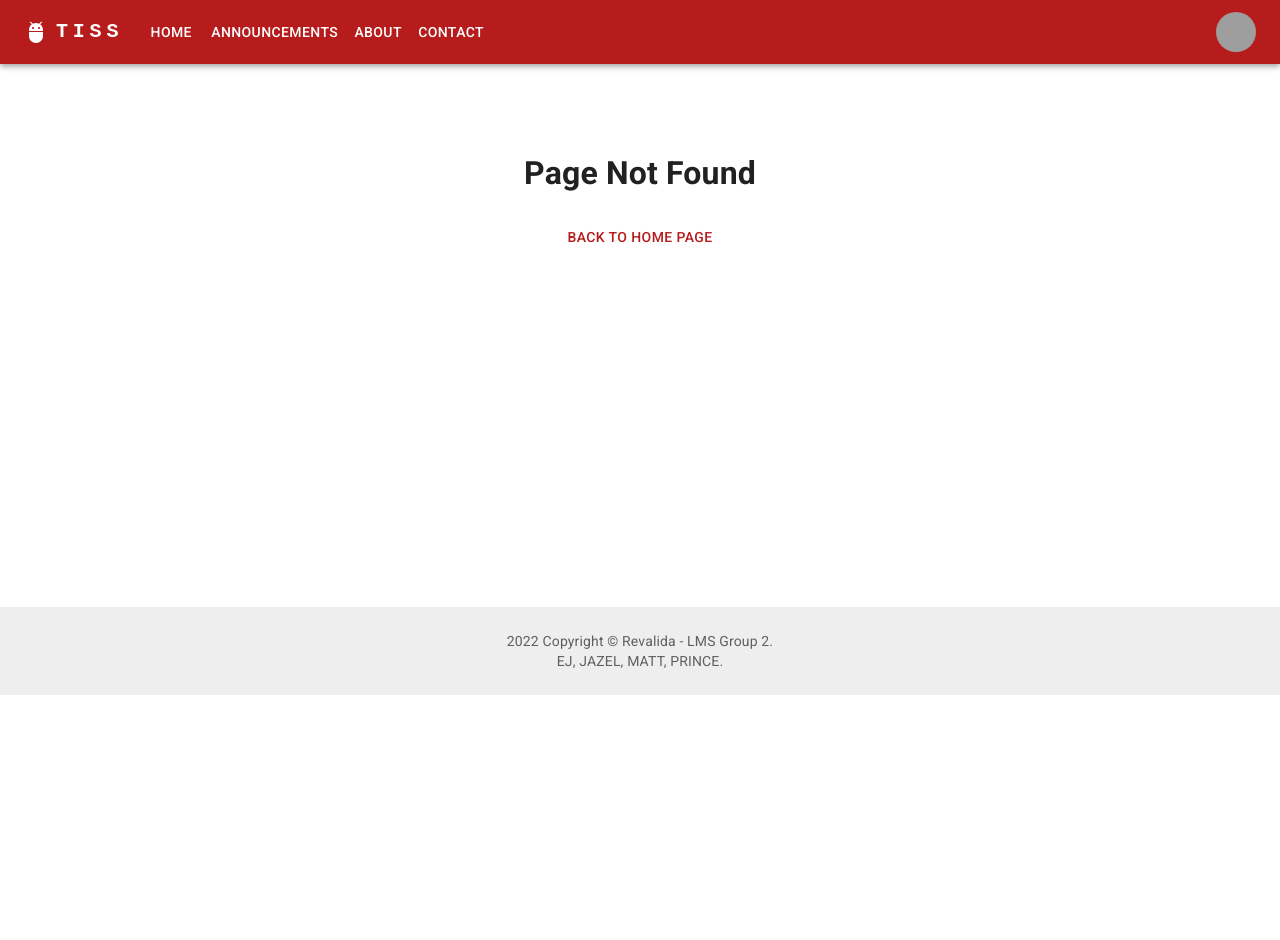
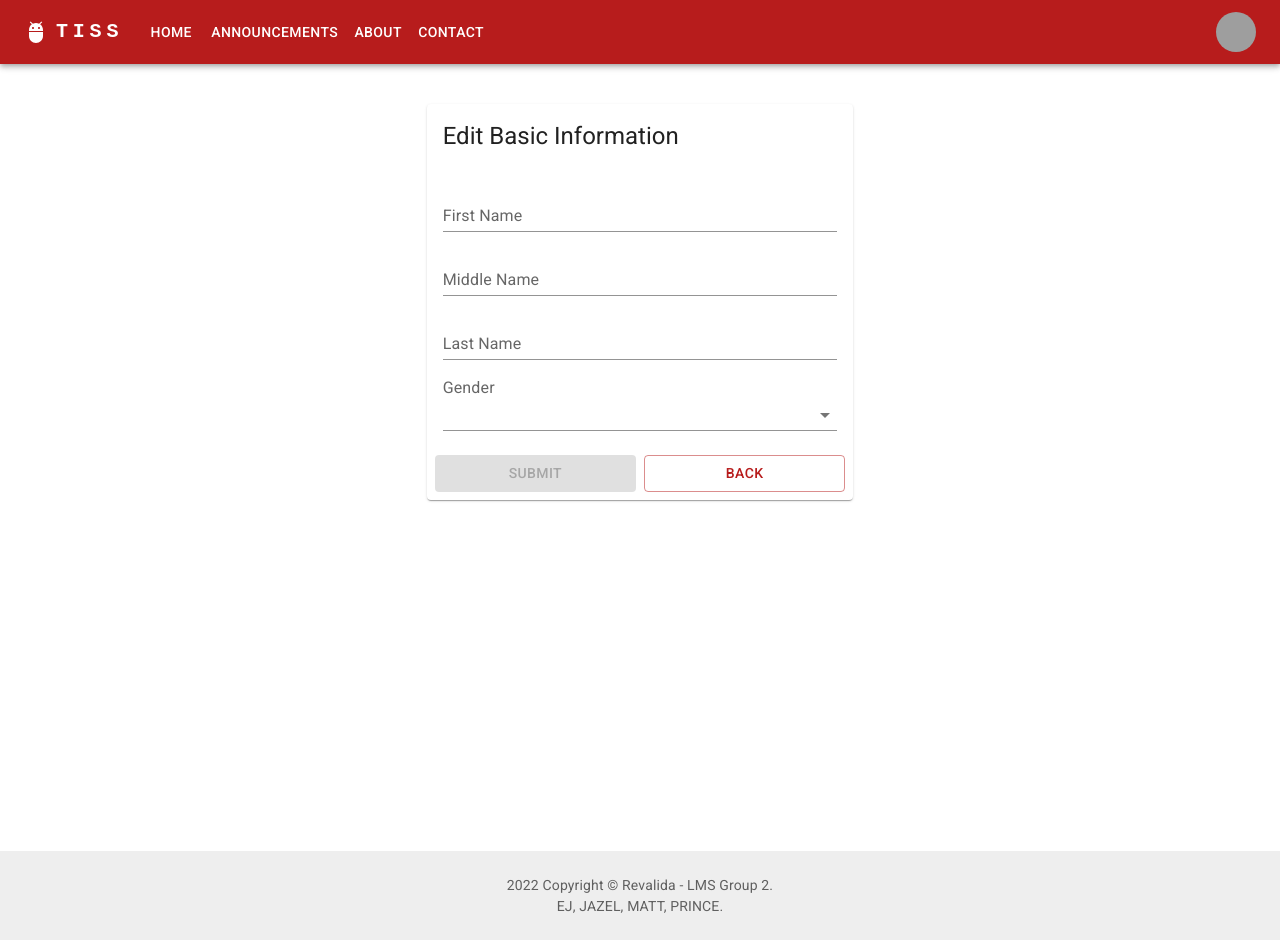
Before and after one commit to pmonisit/LMS-FRONTEND, a React (Create React App) app in the folder lms-group2/: page /profile/edit/1 in a window 1280 px wide. Before the commit this address had no page. Before the commit the page ends 800 px from the top, so only its background shows below. Built offline with nearby package versions, Linux system fonts and the light colour scheme; sample sign-in values are in the browser's storage; grey boxes are pictures that could not be loaded.

Commit message:
Add edit personal info page and component but not yet done

```diff
--- a/lms-group2/package.json
+++ b/lms-group2/package.json
@@ -9,12 +9,14 @@
     "@mui/icons-material": "^5.10.6",
     "@mui/material": "^5.10.8",
     "@mui/styled-engine-sc": "^5.10.6",
+    "@mui/x-date-pickers": "^5.0.4",
     "@testing-library/jest-dom": "^5.16.5",
     "@testing-library/react": "^13.4.0",
     "@testing-library/user-event": "^13.5.0",
     "axios": "^0.27.2",
     "joi": "^17.6.2",
     "jwt-decode": "^3.1.2",
+    "moment": "^2.29.4",
     "react": "^18.2.0",
     "react-dom": "^18.2.0",
     "react-material-ui-carousel": "^3.4.2",
--- a/lms-group2/src/App.js
+++ b/lms-group2/src/App.js
@@ -20,7 +20,7 @@ import StudentEnrolmentPage from "./pages/student/StudentEnrolmentPage";
 import TestPage from "./services/TestPage";
 
 // Services
-import * as accountService from "./services/accounts";
+import * as accountService from "./services/shared/accounts";
 
 // JWT Decode
 import jwtDecode from "jwt-decode";
@@ -29,6 +29,7 @@ import jwtDecode from "jwt-decode";
 import { UserInterfaceContext } from "./context/shared/UserInterfaceContext";
 import Footer from "./components/shared/Footer";
 import Profile from "./components/shared/Profile";
+import BasicInfoForm from "./components/shared/BasicInfoForm";
 
 const App = () => {
   const [accessToken, setAccessToken] = useState(
@@ -123,6 +124,10 @@ const App = () => {
           element={accessToken ? <Profile /> : <Navigate to="/login" />}
         />
         <Route
+          path="/profile/edit/:id"
+          element={accessToken ? <BasicInfoForm /> : <Navigate to="/login" />}
+        />
+        <Route
           path="/enrolment"
           element={
             accessToken ? <StudentEnrolmentPage /> : <Navigate to="/login" />
--- a/lms-group2/src/components/shared/Banner.jsx
+++ b/lms-group2/src/components/shared/Banner.jsx
@@ -9,7 +9,7 @@ import BannerLayout from "./BannerLayout";
 import Box from "@mui/material/Box";
 
 // Services
-import * as accountService from "../../services/accounts";
+import * as accountService from "../../services/shared/accounts";
 
 const backgroundImage =
   "https://images.unsplash.com/photo-1620458738323-4148c6093433?ixlib=rb-1.2.1&ixid=MnwxMjA3fDB8MHxwaG90by1wYWdlfHx8fGVufDB8fHx8&auto=format&fit=crop&w=1470&q=80";
--- /dev/null
+++ b/lms-group2/src/components/shared/BasicInfoForm.jsx
@@ -0,0 +1,156 @@
+// React
+import React, { useState } from "react";
+import { useNavigate } from "react-router-dom";
+
+// Material Components
+import TextField from "@mui/material/TextField";
+import Grid from "@mui/material/Grid";
+import Card from "@mui/material/Card";
+import CardHeader from "@mui/material/CardHeader";
+import CardActions from "@mui/material/CardActions";
+import CardContent from "@mui/material/CardContent";
+import Button from "@mui/material/Button";
+import MenuItem from "@mui/material/MenuItem";
+import InputLabel from "@mui/material/InputLabel";
+import Select from "@mui/material/Select";
+
+// JOI
+import Joi from "joi";
+
+const BasicInfoForm = ({ onSubmit, initialValue }) => {
+  const navigate = useNavigate();
+
+  const [form, setForm] = useState(
+    initialValue || {
+      firstName: "",
+      middleName: "",
+      lastName: "",
+      gender: "",
+    }
+  );
+
+  const [errors, setErrors] = useState({});
+
+  const schema = Joi.object({
+    firstName: Joi.string().min(2).max(50).required(),
+    middleName: Joi.string(),
+    lastName: Joi.string().min(2).max(50).required(),
+    gender: Joi.string().min(1).max(10).required(),
+  });
+
+  const handleChange = (event) => {
+    setForm({ ...form, [event.currentTarget.name]: event.currentTarget.value });
+    const { error } = schema
+      .extract(event.currentTarget.name)
+      .label(event.currentTarget.name)
+      .validate(event.currentTarget.value);
+    if (error) {
+      setErrors({
+        ...errors,
+        [event.currentTarget.name]: error.details[0].message,
+      });
+    } else {
+      delete errors[event.currentTarget.name];
+      setErrors(errors);
+    }
+  };
+
+  const handleSubmit = (event) => {
+    event.preventDefault();
+    onSubmit(form);
+  };
+
+  const isFormInvalid = () => {
+    const result = schema.validate(form);
+    return !!result.error;
+  };
+
+  return (
+    <Grid
+      container
+      justifyContent="center"
+      component="form"
+      onSubmit={handleSubmit}
+    >
+      <Grid item xs={10} sm={10} md={6} lg={4} xl={4} mt={5}>
+        <Card>
+          <CardHeader title="Edit Basic Information" />
+          <CardContent>
+            <Grid container spacing={2}>
+              <Grid item xs={12}>
+                <TextField
+                  name="firstName"
+                  error={!!errors.firstName}
+                  helpertext={errors.firstName}
+                  value={form.firstName}
+                  onChange={handleChange}
+                  label="First Name"
+                  variant="standard"
+                  fullWidth
+                />
+              </Grid>
+              <Grid item xs={12}>
+                <TextField
+                  name="middleName"
+                  error={!!errors.middleName}
+                  helpertext={errors.middleName}
+                  value={form.middleName}
+                  onChange={handleChange}
+                  label=" Middle Name"
+                  variant="standard"
+                  fullWidth
+                />
+              </Grid>
+              <Grid item xs={12}>
+                <TextField
+                  name="lastName"
+                  error={!!errors.lastName}
+                  helperText={errors.lastName}
+                  value={form.lastName}
+                  onChange={handleChange}
+                  label=" Last Name"
+                  variant="standard"
+                  fullWidth
+                />
+              </Grid>
+              <Grid item xs={12}>
+                <InputLabel>Gender</InputLabel>
+                <Select
+                  name="gender"
+                  error={!!errors.gender}
+                  helperText={errors.gender}
+                  onChange={handleChange}
+                  label=" Last Name"
+                  variant="standard"
+                  fullWidth
+                >
+                  <MenuItem value={"Male"}>Male</MenuItem>
+                  <MenuItem value={"Female"}>Female</MenuItem>
+                </Select>
+              </Grid>
+            </Grid>
+          </CardContent>
+          <CardActions>
+            <Button
+              variant="contained"
+              type="submit"
+              fullWidth
+              disabled={isFormInvalid()}
+            >
+              Submit
+            </Button>
+            <Button
+              variant="outlined"
+              fullWidth
+              onClick={() => navigate(`/profile`)}
+            >
+              Back
+            </Button>
+          </CardActions>
+        </Card>
+      </Grid>
+    </Grid>
+  );
+};
+
+export default BasicInfoForm;
--- a/lms-group2/src/components/shared/Navbar.jsx
+++ b/lms-group2/src/components/shared/Navbar.jsx
@@ -22,7 +22,7 @@ import ListItemText from "@mui/material/ListItemText";
 import Switch from "@mui/material/Switch";
 
 // Services
-import * as accountService from "../../services/accounts";
+import * as accountService from "../../services/shared/accounts";
 
 // Context
 import { UserInterfaceContext } from "../../context/shared/UserInterfaceContext";
--- a/lms-group2/src/components/shared/Profile.jsx
+++ b/lms-group2/src/components/shared/Profile.jsx
@@ -1,5 +1,6 @@
 // React
 import React, { useState, useEffect } from "react";
+import { useNavigate } from "react-router-dom";
 
 // Material Components
 import Card from "@mui/material/Card";
@@ -12,15 +13,17 @@ import Button from "@mui/material/Button";
 import CardActions from "@mui/material/CardActions";
 
 // Service
-import * as accountService from "../../services/accounts";
+import * as accountService from "../../services/shared/accounts";
 
 const Profile = () => {
+  const navigate = useNavigate();
   const [user, setUser] = useState(null);
+
   useEffect(() => {
     accountService.getCurrentUser().then((response) => {
       setUser(response.data);
     });
-  }, []);
+  }, [user]);
 
   if (user) {
     return (
@@ -31,7 +34,7 @@ const Profile = () => {
             <CardContent>
               <Grid container spacing={5}>
                 <Grid item xs={12}>
-                  <Typography>FIRST NAME: {user.firstName} </Typography>
+                  <Typography>FIRST NAME: {user.firstName}</Typography>
                   <Divider />
                 </Grid>
                 <Grid item xs={12}>
@@ -56,7 +59,11 @@ const Profile = () => {
               </Grid>
             </CardContent>
             <CardActions>
-              <Button>Edit</Button>
+              <Button
+                onClick={() => navigate(`/profile/edit/${user.accountId}`)}
+              >
+                Edit
+              </Button>
             </CardActions>
           </Card>
         </Grid>
--- a/lms-group2/src/services/admin/AccountService.jsx
+++ b/lms-group2/src/services/admin/AccountService.jsx
@@ -1,4 +1,4 @@
-import http from "../http";
+import http from "../shared/http";
 
 export function getCurrent() {
   return http.get("/account/currentuser");
--- a/lms-group2/src/services/accounts.js
+++ b/lms-group2/src/services/shared/accounts.js
@@ -1,5 +1,4 @@
 import http from "./http";
-import jwtDecode from "jwt-decode";
 
 export function getCurrentUser() {
   return http.get("/account/currentuser");
@@ -31,18 +30,12 @@ export function getUserById(id) {
 
 export function getAccountId() {
   const accountId = http.get("/account/currentuser");
-
-  console.log(accountId);
   return accountId;
 }
 
-// export function getUserStatus() {
-//   const userStatus = localStorage.getItem("accessToken");
-//   if (userStatus) {
-//     const decoded = jwtDecode(userStatus);
-//     return decoded;
-//   }
-// }
+export function editUserPersonalInfo(id, userInfo) {
+  return http.put(`/account/edit/${id}`, userInfo);
+}
 
 export function logout() {
   localStorage.removeItem("accessToken");
```
Also changed, not shown: lms-group2/src/pages/shared/EditPersonalInfoPage.jsx (added, +7 -0 lines), lms-group2/src/services/shared/http.jsx (renamed from lms-group2/src/services/http.jsx), 1 other file (tests, documents, lock files or other folders).
